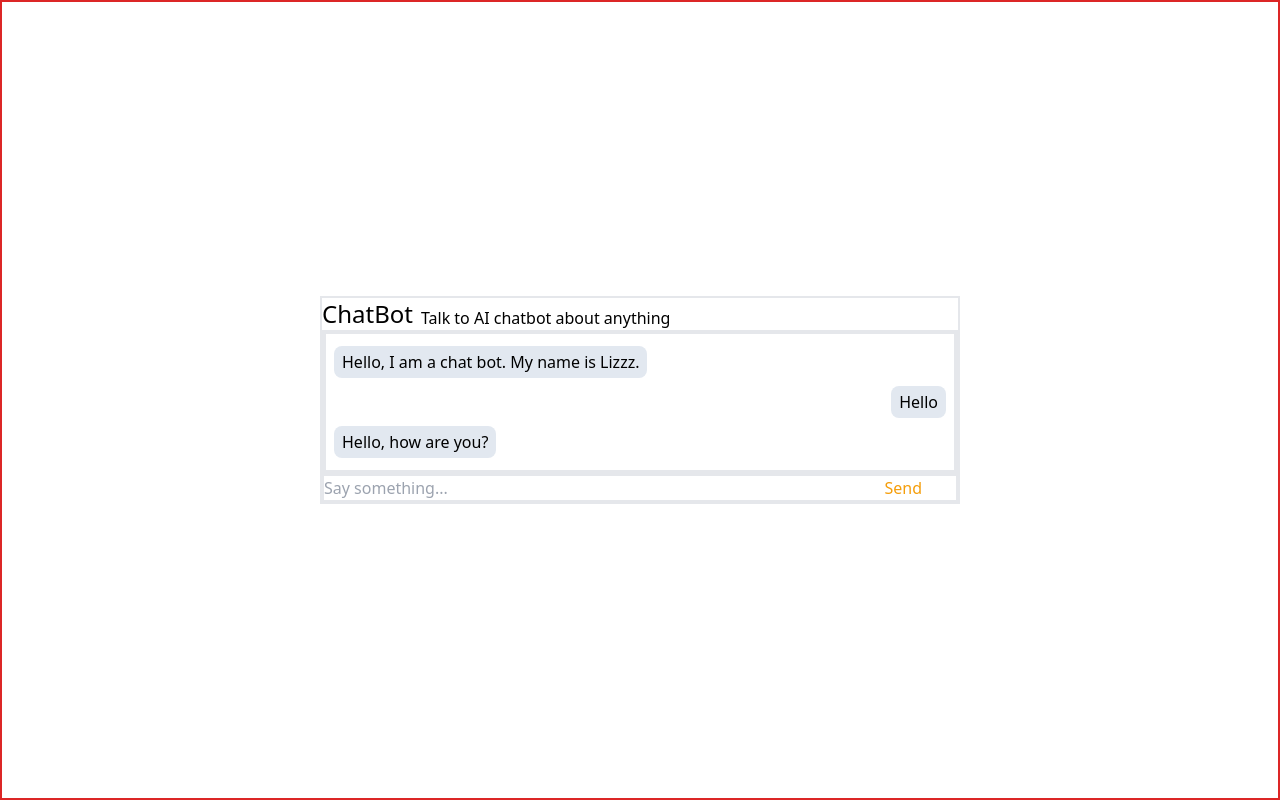
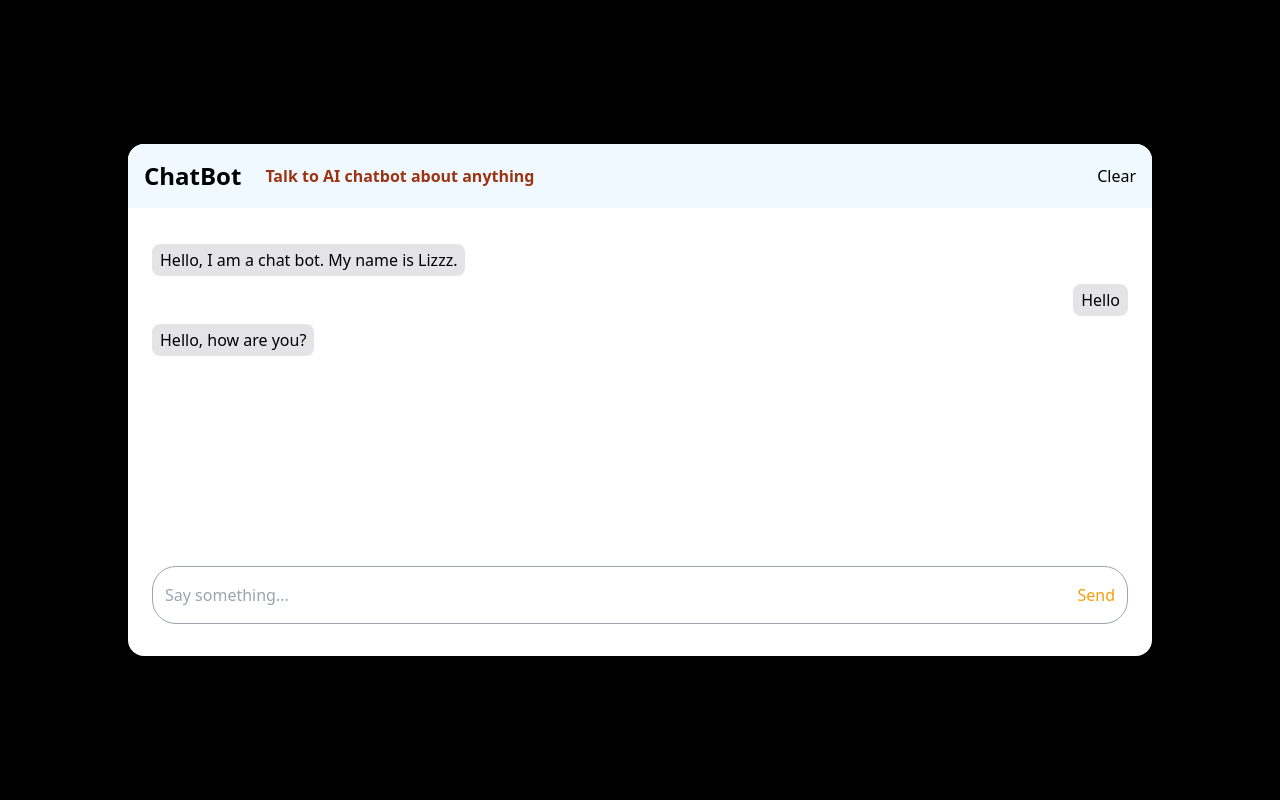
Before and after one commit to CAFECA-IO/chat-bot-lizzz, a Next.js app: page / in a window 1280 px wide. Built offline with nearby package versions, Linux system fonts and the light colour scheme.

Commit message:
add Button component , style homepage & components

```diff
--- a/src/components/button.tsx
+++ b/src/components/button.tsx
@@ -5,11 +5,12 @@ import React from 'react';
 interface ButtonProps {
   onClick: () => void;
   children: React.ReactNode;
+  cx?: string; // other classNames
 }
 
-const Button: React.FC<ButtonProps> = ({onClick, children}) => {
+const Button: React.FC<ButtonProps> = ({onClick, children, cx}) => {
   return (
-    <button className="text-amber-500" onClick={onClick}>
+    <button className={cx} onClick={onClick}>
       {children}
     </button>
   );
--- a/src/components/message.tsx
+++ b/src/components/message.tsx
@@ -7,7 +7,7 @@ const Message = ({message}: IMessageProps) => {
   const color = message.sender === 'user' ? 'self-end' : 'self-start';
 
   return (
-    <div className={`${color}	my-1 w-fit rounded-lg bg-slate-200 px-2 py-1	`}>{message.content}</div>
+    <div className={`${color}	my-1 w-fit rounded-lg bg-zinc-200	 px-2 py-1	`}>{message.content}</div>
   );
 };
 
--- a/src/pages/index.tsx
+++ b/src/pages/index.tsx
@@ -38,37 +38,47 @@ const Homepage = () => {
     setUserInput('');
   };
 
+  const handleClearMessages = () => {
+    setMessages([]);
+  };
+
   return (
-    <main className="flex min-h-screen items-center justify-center border-2 border-red-600">
+    <main className="flex min-h-screen items-center justify-center bg-black	">
       {/* Container */}
-      <div className="w-full max-w-screen-sm border-2	">
-        <div className="flex items-end	">
-          <h1 className="mr-2 text-2xl">ChatBot</h1>
-          <p>Talk to AI chatbot about anything</p>
+      <div className="min-h-128 flex w-full max-w-screen-lg flex-col overflow-hidden rounded-2xl bg-white">
+        {/* Container Header */}
+        <div className="flex justify-between bg-sky-50 p-4">
+          <div className="flex items-center gap-4 	 ">
+            <h1 className="mr-2 text-2xl font-bold	">ChatBot</h1>
+            <p className="font-semibold text-orange-800		">Talk to AI chatbot about anything</p>
+          </div>
+          <Button onClick={handleClearMessages}>Clear</Button>
         </div>
 
         {/* Message Box */}
-        <div className="border-2">
-          <div className="flex flex-col border-2 p-2">
+        <div className="flex max-h-96 grow flex-col overflow-auto px-6 pb-16 pt-8">
           {messages.map(message => (
             <Message key={message.id} message={message} />
           ))}
         </div>
-        </div>
 
         {/* Input Box */}
-        <div className="flex border-2	">
-          <div className="w-5/6">
+        <div className="px-6 pb-8 ">
+          <div className="flex items-center justify-between gap-6 rounded-3xl border border-gray-400 px-3 py-4 ">
+            <div className="flex-1">
               <input
-              className="w-full"
+                className="size-full outline-none focus:outline-none"
                 type="text"
                 value={userInput}
                 placeholder="Say something..."
                 onChange={handleTextInput}
               />
             </div>
-          <div className="w-1/6 text-center	">
-            <Button onClick={handleSendMessage}>Send</Button>
+            <div className=" text-center	">
+              <Button cx="text-amber-500" onClick={handleSendMessage}>
+                Send
+              </Button>
+            </div>
           </div>
         </div>
       </div>
--- a/src/styles/globals.css
+++ b/src/styles/globals.css
@@ -1,3 +1,3 @@
-@import "tailwindcss/base";
-@import "tailwindcss/components";
-@import "tailwindcss/utilities";
+@tailwind base; /* Preflight will be injected here */
+@tailwind components;
+@tailwind utilities;
--- a/tailwind.config.js
+++ b/tailwind.config.js
@@ -2,7 +2,11 @@
 module.exports = {
   content: ['./src/**/*.{js,ts,jsx,tsx,mdx}'],
   theme: {
-    extend: {},
+    extend: {
+      minHeight: {
+        128: '32rem',
+      },
+    },
   },
   plugins: [],
 };
```
Lines whose indentation alone changed are shown as unchanged.
